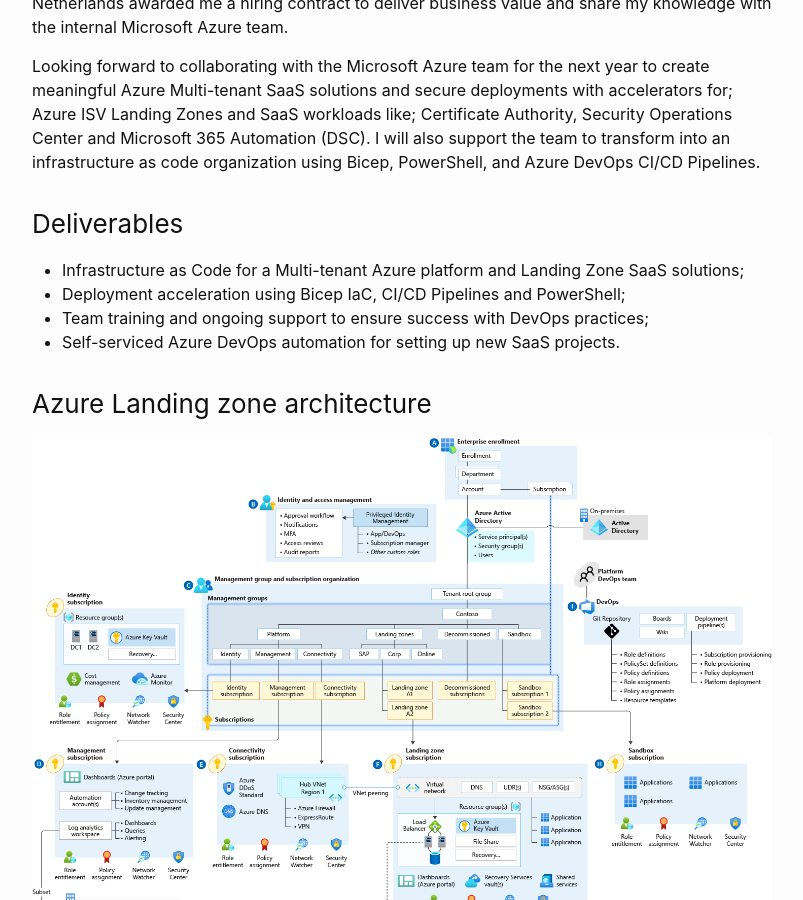
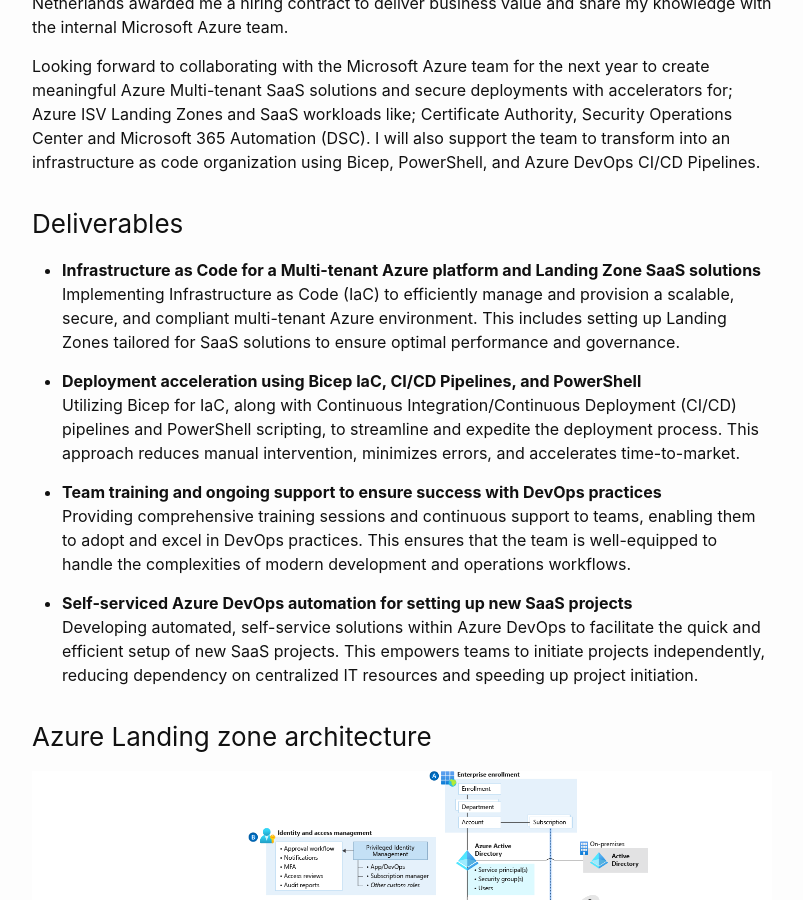
Before and after one commit to msc365/msc365.github.io, a Jekyll site: the page built from _posts/2023-02-02-assignment-isv-landingzones.md, in a window 1280 px wide and 900 px high, scrolled down 396 px. Shown: the whole window, without its empty margins (238-1041 px from the left). Built offline with Jekyll 4.4.1, drawn with Linux system fonts in a browser that asks for light colours.

Commit message:
Updated deliverables with a synapse

```diff
--- a/_posts/2023-02-02-assignment-isv-landingzones.md
+++ b/_posts/2023-02-02-assignment-isv-landingzones.md
@@ -4,6 +4,7 @@
 author: Martin Swinkels
 categories: [Azure, DevOps, Portfolio]
 tags: azure azure-devops iac bicep powershell yaml
+image: https://msc365.eu/assets/img/posts-az-landingzones-conceptual-architecture.png
 comments: false
 ---
 
@@ -13,14 +14,21 @@
 
 ### Deliverables
 
-- Infrastructure as Code for a Multi-tenant Azure platform and Landing Zone SaaS solutions;
-- Deployment acceleration using Bicep IaC, CI/CD Pipelines and PowerShell;
-- Team training and ongoing support to ensure success with DevOps practices;
-- Self-serviced Azure DevOps automation for setting up new SaaS projects.
+- **Infrastructure as Code for a Multi-tenant Azure platform and Landing Zone SaaS solutions**
+  Implementing Infrastructure as Code (IaC) to efficiently manage and provision a scalable, secure, and compliant multi-tenant Azure environment. This includes setting up Landing Zones tailored for SaaS solutions to ensure optimal performance and governance.
+
+- **Deployment acceleration using Bicep IaC, CI/CD Pipelines, and PowerShell**
+  Utilizing Bicep for IaC, along with Continuous Integration/Continuous Deployment (CI/CD) pipelines and PowerShell scripting, to streamline and expedite the deployment process. This approach reduces manual intervention, minimizes errors, and accelerates time-to-market.
+
+- **Team training and ongoing support to ensure success with DevOps practices**
+  Providing comprehensive training sessions and continuous support to teams, enabling them to adopt and excel in DevOps practices. This ensures that the team is well-equipped to handle the complexities of modern development and operations workflows.
+
+- **Self-serviced Azure DevOps automation for setting up new SaaS projects**
+  Developing automated, self-service solutions within Azure DevOps to facilitate the quick and efficient setup of new SaaS projects. This empowers teams to initiate projects independently, reducing dependency on centralized IT resources and speeding up project initiation.
 
 ### Azure Landing zone architecture
 
-<a href="https://learn.microsoft.com/en-us/azure/cloud-adoption-framework/ready/landing-zone/" target="_blanc"><img alt="Utility preview" src="https://msc365.eu/assets/img/posts-az-landingzones-conceptual-architecture.png" width="1024"/></a>
+<a href="https://learn.microsoft.com/en-us/azure/cloud-adoption-framework/ready/landing-zone/" target="_blanc"><img alt="lz preview" src="https://msc365.eu/assets/img/posts-az-landingzones-conceptual-architecture.png" width="1024"/></a>
 
 <small>Figure 1: Azure landing zone conceptual architecture</small>
 
```
